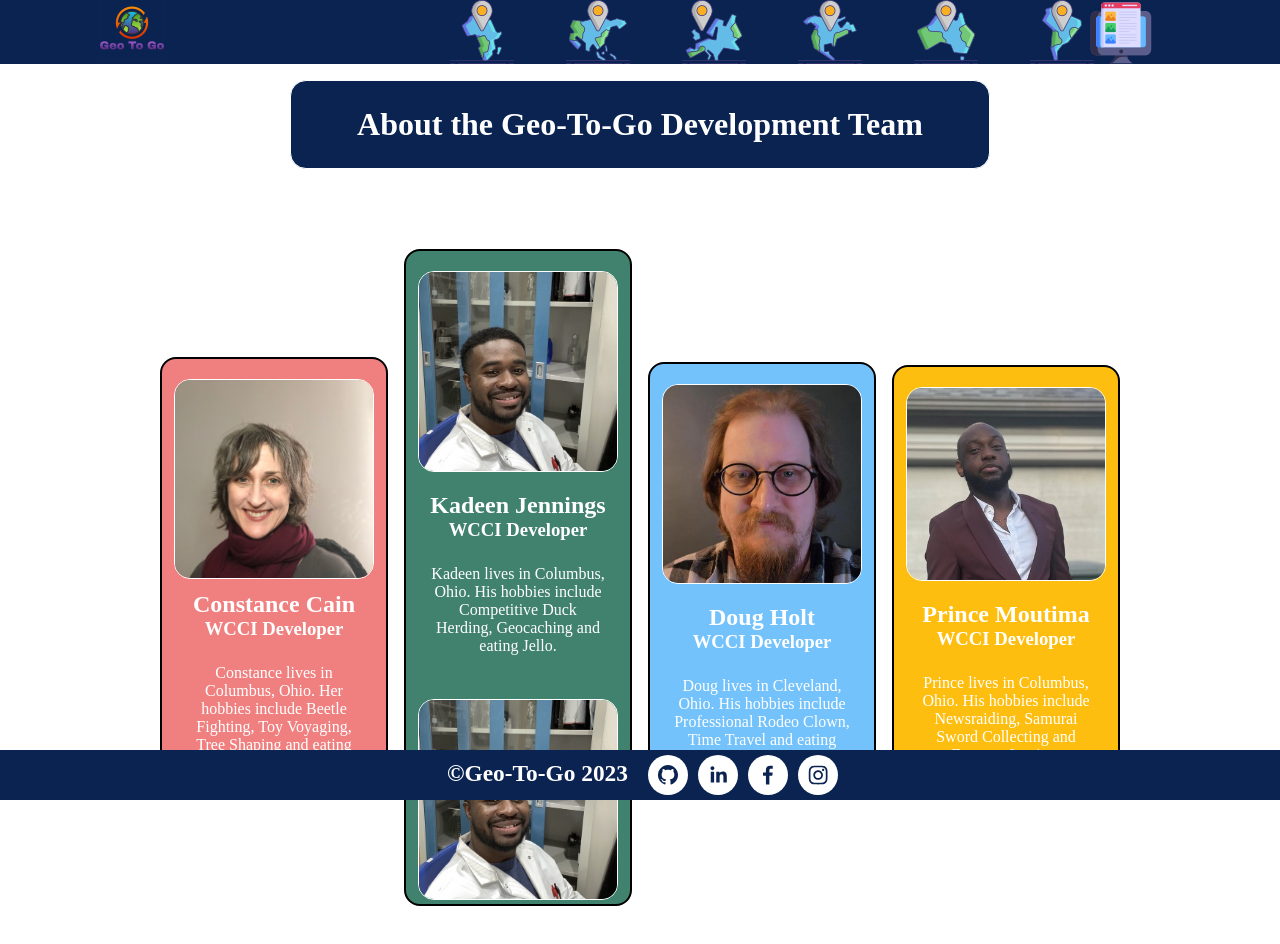
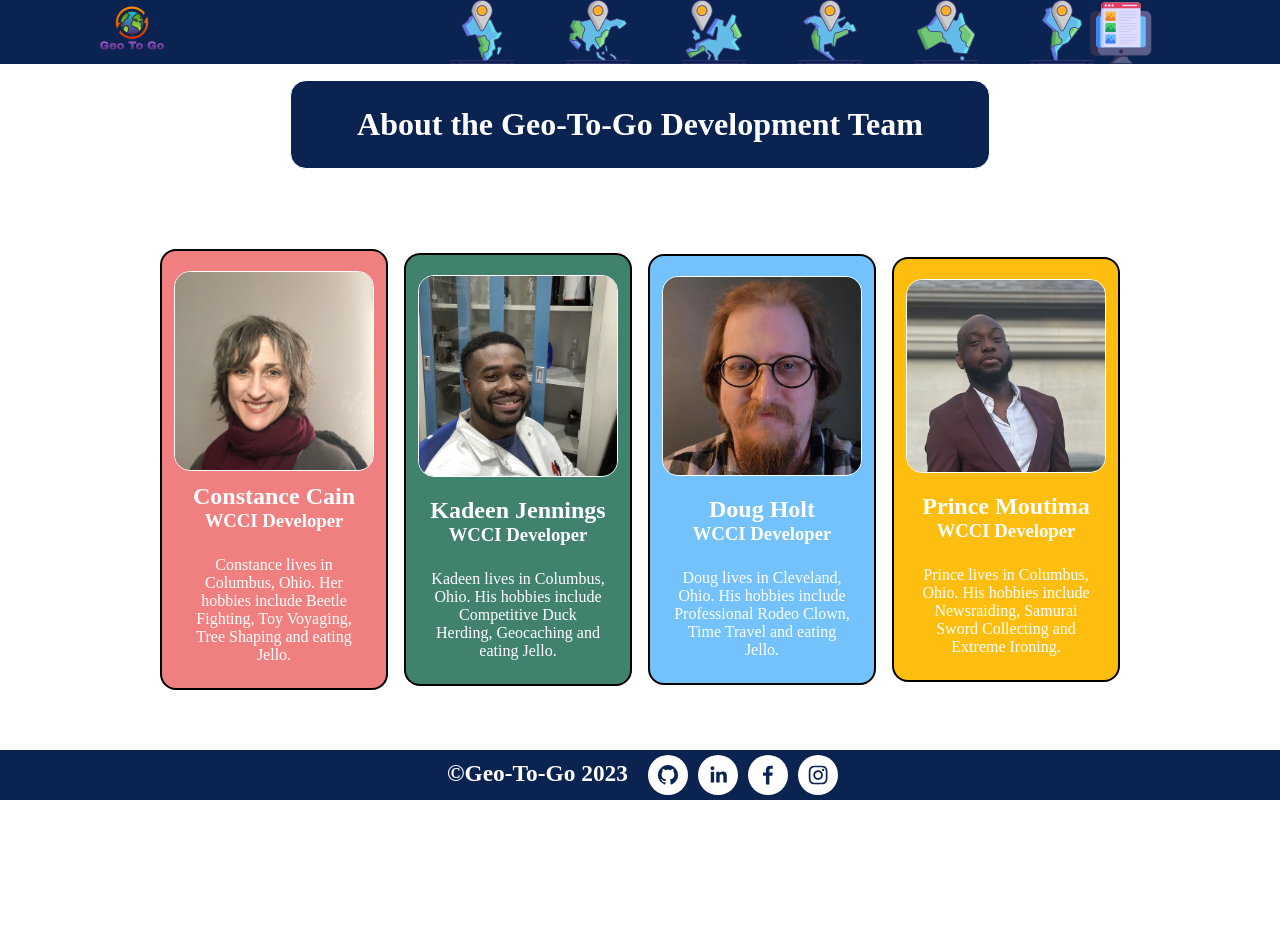
Before and after one commit to PrinceM95/Geo-To-Go, a React (Create React App) app in the folder geotogo-client/: page /about in a window 1280 px wide. Shown: the top 944 px of the page. After the commit the page ends 800 px from the top, so only its background shows below. Built offline with nearby package versions, Linux system fonts and the light colour scheme; a web font is replaced by a local one.

Commit message:
deleted Kadeens 2nd pic

```diff
--- a/geotogo-client/src/pages/about/index.js
+++ b/geotogo-client/src/pages/about/index.js
@@ -26,7 +26,7 @@ const AboutPage = () => {
                     <h2>Kadeen Jennings</h2>
                     <h3>WCCI Developer</h3>
                     <p className={style.aboutBio}>Kadeen lives in Columbus, Ohio. His hobbies include Competitive Duck Herding, Geocaching and eating Jello.</p>
-                    <img className={style.aboutImage} src={kadeenImg} alt="kadeen-profile" width='300' height='auto' />
+
 
                 </div>
                 <div className={style.aboutItem3}>
```
